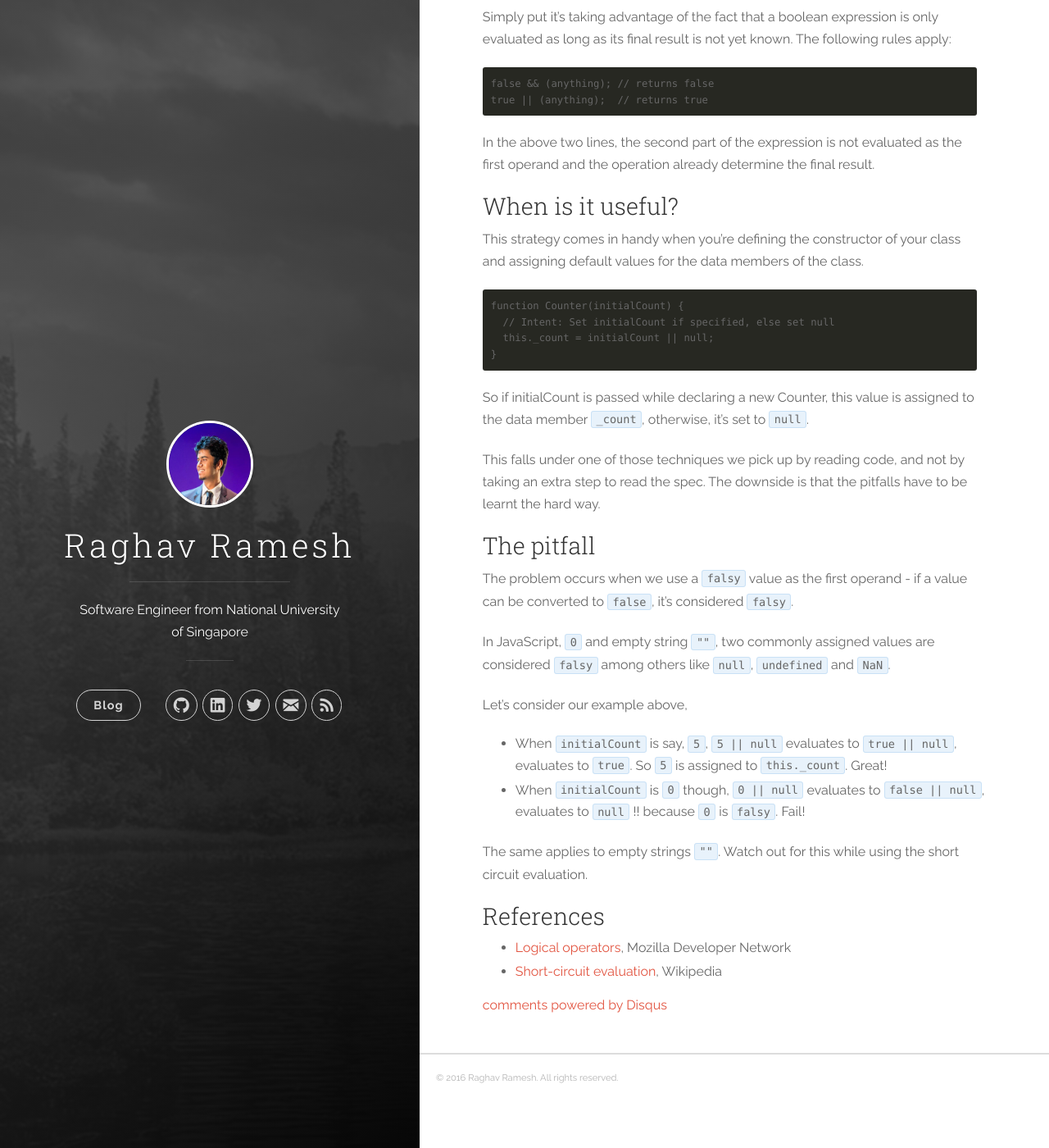
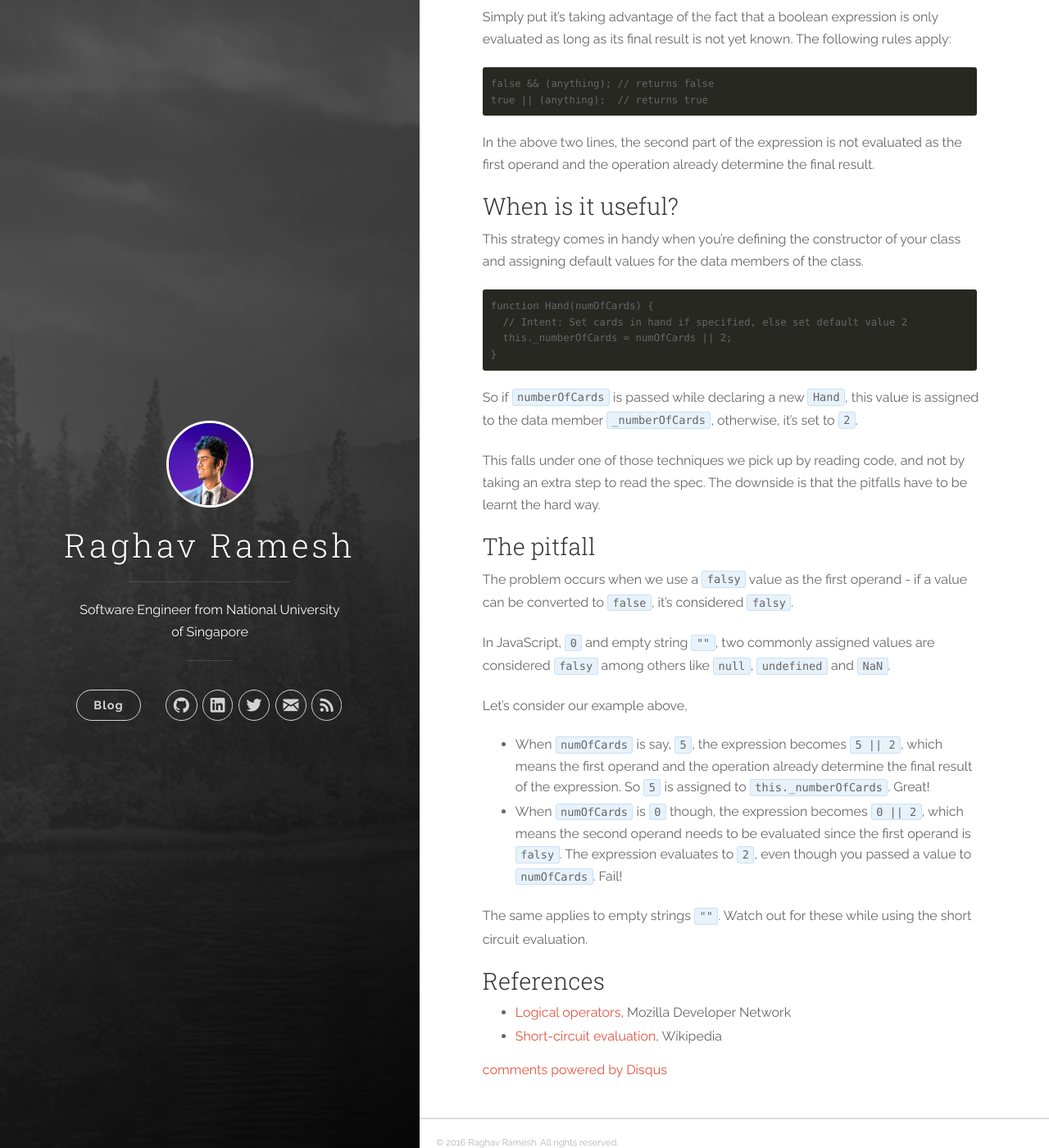
Before and after one commit to RaghavRamesh/RaghavRamesh.github.io, a Jekyll site: the page built from _posts/2016-11-29-pitfall-in-short-circuit-evaluation.md, in a window 1280 px wide and 1400 px high, scrolled down 354 px. Shown: the whole window at 82% size. Built offline with Jekyll 4.4.1, drawn with Linux system fonts in a browser that asks for light colours; nearby versions of some CDN libraries; comment, search, counter and statistics services are not loaded.

Commit message:
Replaced the example with a better one in short circuit evaluation pitfall post.

````diff
--- a/_posts/2016-11-29-pitfall-in-short-circuit-evaluation.md
+++ b/_posts/2016-11-29-pitfall-in-short-circuit-evaluation.md
@@ -21,13 +21,13 @@ In the above two lines, the second part of the expression is not evaluated as th
 This strategy comes in handy when you're defining the constructor of your class and assigning default values for the data members of the class.
 
 ```
-function Counter(initialCount) {
-  // Intent: Set initialCount if specified, else set null
-  this._count = initialCount || null;
+function Hand(numOfCards) {
+  // Intent: Set cards in hand if specified, else set default value 2
+  this._numberOfCards = numOfCards || 2;
 }
 ```
 
-So if initialCount is passed while declaring a new Counter, this value is assigned to the data member `_count`, otherwise, it's set to `null`.
+So if `numberOfCards` is passed while declaring a new `Hand`, this value is assigned to the data member `_numberOfCards`, otherwise, it's set to `2`.
 
 This falls under one of those techniques we pick up by reading code, and not by taking an extra step to read the spec. The downside is that the pitfalls have to be learnt the hard way.
 
@@ -38,10 +38,10 @@ In JavaScript, `0` and empty string `""`, two commonly assigned values are consi
 
 Let's consider our example above,
 
-* When `initialCount` is say, `5`, `5 || null` evaluates to `true || null`, evaluates to `true`. So `5` is assigned to `this._count`. Great!
-* When `initialCount` is `0` though, `0 || null` evaluates to `false || null`, evaluates to `null` !! because `0` is `falsy`. Fail!
+* When `numOfCards` is say, `5`, the expression becomes `5 || 2`, which means the first operand and the operation already determine the final result of the expression.  So `5` is assigned to `this._numberOfCards`. Great!
+* When `numOfCards` is `0` though, the expression becomes `0 || 2`, which means the second operand needs to be evaluated since the first operand is `falsy`. The expression evaluates to `2`, even though you passed a value to `numOfCards`. Fail!
 
-The same applies to empty strings `""`. Watch out for this while using the short circuit evaluation.
+The same applies to empty strings `""`. Watch out for these while using the short circuit evaluation.
 
 ### References
 * [Logical operators](https://developer.mozilla.org/en/docs/Web/JavaScript/Reference/Operators/Logical_Operators), Mozilla Developer Network
````
